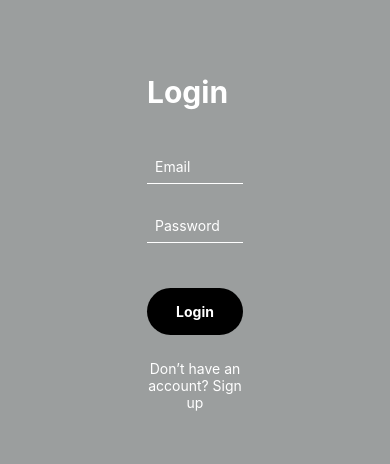
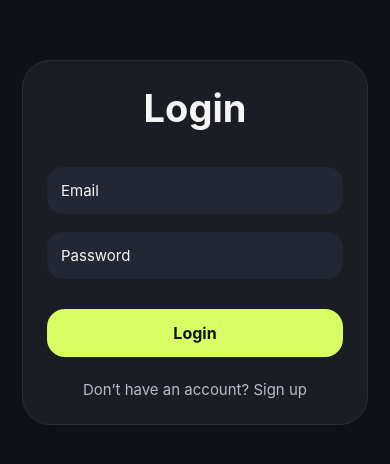
Before and after one commit to josefinasat/integradorVVJ_RN, a React Native app: screen /HomeMenu in a window 390 px wide. Shown: the part 180-644 px from the top of the page. Built offline with nearby package versions, Linux system fonts and the light colour scheme; no server answers.

Commit message:
Arreglos en js y modificaciones de StyleSheet

```diff
--- a/package.json
+++ b/package.json
@@ -6,7 +6,7 @@
     "@expo/vector-icons": "^15.0.2",
     "@react-navigation/bottom-tabs": "^7.16.2",
     "@react-navigation/native": "^7.2.5",
-    "@react-navigation/native-stack": "^7.16.0",
+    "@react-navigation/native-stack": "^7.17.2",
     "expo": "~56.0.8",
     "expo-status-bar": "~56.0.4",
     "firebase": "^8.10.1",
--- a/src/components/PostCard.js
+++ b/src/components/PostCard.js
@@ -32,7 +32,7 @@ function PostCard(props) {
             {
                 props.post.data.likes.includes(auth.currentUser.email) ?
                     <Pressable onPress={() => dislikePost()}>
-                        <Text style={styles.like}>Dislike</Text>
+                        <Text style={styles.like}>Like</Text>
                     </Pressable>
                     :
                     <Pressable onPress={() => likePost()}>
@@ -48,54 +48,75 @@ function PostCard(props) {
 }
 const styles = StyleSheet.create({
     card: {
-        backgroundColor: "#f5f5f0",
-        padding: 15,
-        borderRadius: 12,
-        marginBottom: 15,
-        width: "95%",
-
+        backgroundColor: "#1a1d24",
+        padding: 16,
+        borderRadius: 24,
+        marginBottom: 16,
+        width: "100%",
+        borderWidth: 1,
+        borderColor: "#2a2e38",
     },
 
     user: {
+        color: "#f5f5f5",
         fontWeight: "bold",
         fontSize: 15,
         marginBottom: 8,
-        color: "#333",
     },
 
     description: {
-        fontSize: 16,
-        marginBottom: 10,
-        color: "#4b4646ff",
+        color: "#b8bcc8",
+        fontSize: 15,
+        marginBottom: 14,
+        lineHeight: 21,
     },
 
     image: {
         width: "100%",
-        height: 200,
-        marginBottom: 10,
+        height: 220,
+        borderRadius: 18,
+        marginBottom: 14,
+    },
+
+    actions: {
+        flexDirection: "row",
+        justifyContent: "space-between",
+        alignItems: "center",
+        marginBottom: 12,
     },
 
     likes: {
+        color: "#d9dde7",
         fontSize: 14,
-        marginBottom: 8,
-        color: "#333",
+    },
+
+    likeButton: {
+        backgroundColor: "#232733",
+        paddingVertical: 8,
+        paddingHorizontal: 18,
+        borderRadius: 20,
     },
 
     like: {
-        fontSize: 15,
+        color: "#d7ff63",
+        fontSize: 14,
         fontWeight: "bold",
-        marginBottom: 10,
-        color: "#333",
+    },
+
+    commentButton: {
+        backgroundColor: "transparent",
+        paddingVertical: 12,
+        borderRadius: 18,
+        borderWidth: 1,
+        borderColor: "#d7ff63",
+        marginTop: 4,
     },
 
     comment: {
-        backgroundColor: "black",
-        color: "white",
+        color: "#d7ff63",
         textAlign: "center",
-        padding: 10,
-        borderRadius: 20,
         fontWeight: "bold",
-        marginTop: 5,
+        fontSize: 15,
     },
 });
 
--- a/src/screens/Comments.js
+++ b/src/screens/Comments.js
@@ -77,68 +77,76 @@ function Comments(props) {
 const styles = StyleSheet.create({
     container: {
         flex: 1,
-        backgroundColor: "#9b9e9e",
-        padding: 35,
-        alignItems: "center",
+        backgroundColor: "#0f1116",
+        paddingHorizontal: 22,
+        paddingTop: 25,
+    },
+
+    backButton: {
+        alignSelf: "flex-start",
+        marginBottom: 20,
+    },
+
+    back: {
+        color: "#d7ff63",
+        borderWidth: 1,
+        borderColor: "#d7ff63",
+        paddingVertical: 8,
+        paddingHorizontal: 14,
+        borderRadius: 18,
+        fontWeight: "bold",
     },
 
     title: {
-        color: "white",
-        fontSize: 30,
+        color: "#f5f5f5",
+        fontSize: 34,
         fontWeight: "bold",
-        marginTop: 50,
-        marginBottom: 30,
-        width: 400,
+        marginBottom: 24,
     },
 
     input: {
-        borderBottomWidth: 1,
-        borderBottomColor: "white",
-        color: "white",
-        padding: 8,
-        marginBottom: 25,
-        width: 400,
+        backgroundColor: "#232733",
+        color: "#f5f5f5",
+        borderRadius: 16,
+        padding: 14,
+        marginBottom: 14,
+        fontSize: 15,
     },
 
     button: {
-        backgroundColor: "black",
-        padding: 15,
-        borderRadius: 25,
-        marginBottom: 25,
-        width: 400,
+        backgroundColor: "#d7ff63",
+        paddingVertical: 14,
+        borderRadius: 18,
+        marginBottom: 24,
     },
 
     buttonText: {
-        color: "white",
+        color: "#0f1116",
         textAlign: "center",
         fontWeight: "bold",
+        fontSize: 16,
     },
+
+    commentCard: {
+        backgroundColor: "#1a1d24",
+        padding: 16,
+        borderRadius: 20,
+        marginBottom: 14,
+        borderWidth: 1,
+        borderColor: "#2a2e38",
+    },
+
     owner: {
-        color: "#333",
+        color: "#f5f5f5",
         fontWeight: "bold",
+        fontSize: 14,
         marginBottom: 8,
     },
-    back: {
-        color: "white",
-        backgroundColor: "black",
-        padding: 8,
-        borderRadius: 25,
-        fontWeight: "bold",
-    },
-    backButton: {
-        alignSelf: "flex-start",
-        marginBottom: 25,
-    },
-    commentCard: {
-        backgroundColor: "#f2f2f2",
-        padding: 15,
-        borderRadius: 10,
-        marginBottom: 15,
-        width: 400,
-    },
+
     commentText: {
-        color: "#333",
-        fontSize: 16,
+        color: "#b8bcc8",
+        fontSize: 15,
+        lineHeight: 21,
     },
 });
 export default Comments;
--- a/src/screens/HomePage.js
+++ b/src/screens/HomePage.js
@@ -58,20 +58,25 @@ function HomePage(props) {
 const styles = StyleSheet.create({
     container: {
         flex: 1,
-        backgroundColor: "#9b9e9e",
-        padding: 20,
+        backgroundColor: "#0f1116",
+        paddingTop: 20,
+        paddingHorizontal: 16,
     },
 
     title: {
-        color: "#f5f5f0",
-        fontSize: 30,
+        color: "#f5f5f5",
+        fontSize: 32,
         fontWeight: "bold",
-        marginBottom: 20,
+        marginBottom: 18,
     },
 
     flatlist: {
         flex: 1,
     },
+
+    listContent: {
+        paddingBottom: 20,
+    },
 });
 
 export default HomePage;
--- a/src/screens/Login.js
+++ b/src/screens/Login.js
@@ -69,50 +69,65 @@ function Login(props) {
 const styles = StyleSheet.create({
     container: {
         flex: 1,
-        backgroundColor: "#9b9e9e",
-        padding: 35,
+        backgroundColor: "#0f1116",
+        paddingHorizontal: 22,
         justifyContent: "center",
     },
+
     form: {
-        width: "30%",
-        alignSelf: "center",
+        width: "100%",
+        backgroundColor: "#1a1d24",
+        padding: 24,
+        borderRadius: 28,
+        borderWidth: 1,
+        borderColor: "#2a2e38",
     },
+
     title: {
-        color: "white",
-        fontSize: 30,
+        color: "#f5f5f5",
+        fontSize: 38,
         fontWeight: "bold",
-        marginBottom: 40,
+        marginBottom: 36,
+        textAlign: "center",
     },
+
     input: {
-        borderBottomWidth: 1,
-        borderBottomColor: "white",
-        color: "white",
-        marginBottom: 25,
-        padding: 8,
+        backgroundColor: "#232733",
+        color: "#f5f5f5",
+        borderRadius: 16,
+        padding: 14,
+        marginBottom: 18,
+        fontSize: 15,
     },
+
     button: {
-        backgroundColor: "black",
-        padding: 15,
-        borderRadius: 25,
-        marginTop: 20,
-        marginBottom: 25,
+        backgroundColor: "#d7ff63",
+        paddingVertical: 14,
+        borderRadius: 18,
+        marginTop: 12,
+        marginBottom: 22,
     },
 
     buttonText: {
-        color: "white",
+        color: "#0f1116",
         textAlign: "center",
         fontWeight: "bold",
+        fontSize: 16,
     },
 
     link: {
-        color: "white",
+        color: "#b8bcc8",
         textAlign: "center",
+        fontSize: 15,
+        lineHeight: 21,
     },
+
     error: {
-        color: "white",
+        color: "#ff7b7b",
         textAlign: "center",
         marginBottom: 10,
+        fontWeight: "bold",
     },
-})
+});
 
 export default Login;
--- a/src/screens/MyProfile.js
+++ b/src/screens/MyProfile.js
@@ -92,81 +92,84 @@ function MyProfile(props) {
 const styles = StyleSheet.create({
     container: {
         flex: 1,
-        backgroundColor: "#9b9e9e",
-        padding: 24,
+        backgroundColor: "#0f1116",
+        paddingHorizontal: 22,
+        paddingTop: 28,
     },
+
     title: {
-        color: "#f5f5f0",
-        fontSize: 26,
-        fontWeight: "600",
+        color: "#f5f5f5",
+        fontSize: 34,
+        fontWeight: "bold",
         marginBottom: 24,
-        marginTop: 10,
     },
+
     infoContainer: {
-        marginBottom: 10,
+        marginBottom: 22,
     },
 
     infoBox: {
-        backgroundColor: "#f5f5f0",
-        padding: 14,
-        borderRadius: 10,
-        marginBottom: 8,
-        width: "100%",
+        backgroundColor: "#1a1d24",
+        padding: 18,
+        borderRadius: 22,
+        marginBottom: 14,
         borderWidth: 1,
-        borderColor: "#ebebeb",
+        borderColor: "#2a2e38",
     },
 
     infoText: {
-        color: "#9c9c98ff",
-        fontSize: 13,
+        color: "#b8bcc8",
+        fontSize: 14,
+        marginBottom: 6,
     },
 
     infoTitle: {
-        color: "#4b4646ff",
+        color: "#f5f5f5",
         fontSize: 20,
+        fontWeight: "bold",
     },
 
     subtitle: {
-        color: "#f5f5f0",
-        fontSize: 26,
-        marginTop: 30,
-        marginBottom: 20,
-        fontWeight: "600",
+        color: "#f5f5f5",
+        fontSize: 28,
+        fontWeight: "bold",
+        marginBottom: 16,
     },
 
     text: {
-        color: "#333",
+        color: "#b8bcc8",
         fontSize: 16,
-        marginBottom: 10,
+        marginBottom: 18,
     },
 
     post: {
-        backgroundColor: "#f5f5f0",
-        padding: 14,
-        borderRadius: 10,
-        marginBottom: 8,
-        width: "100%",
+        backgroundColor: "#1a1d24",
+        padding: 16,
+        borderRadius: 18,
+        marginBottom: 12,
         borderWidth: 1,
-        borderColor: "#ebebeb",
+        borderColor: "#2a2e38",
     },
+
     postText: {
-        color: "#4b4646ff",
-        fontSize: 16,
+        color: "#b8bcc8",
+        fontSize: 15,
+        lineHeight: 21,
     },
+
     button: {
-        backgroundColor: "black",
-        padding: 15,
-        borderRadius: 25,
-        marginTop: 25,
-        width: "30%",
-        alignSelf: "center",
-
+        backgroundColor: "#d7ff63",
+        paddingVertical: 14,
+        borderRadius: 18,
+        marginTop: 10,
+        marginBottom: 18,
     },
 
     buttonText: {
-        color: "white",
+        color: "#0f1116",
         textAlign: "center",
         fontWeight: "bold",
+        fontSize: 16,
     },
 });
 
--- a/src/screens/NewPost.js
+++ b/src/screens/NewPost.js
@@ -18,8 +18,8 @@ function NewPost() {
                     setDescription("");
                 })
                 .catch((e) => console.log(e));
+        }
     }
-}
 
     return (
         <View style={styles.container}>
@@ -42,43 +42,52 @@ function NewPost() {
 const styles = StyleSheet.create({
     container: {
         flex: 1,
-        backgroundColor: "#9b9e9e",
-        padding: 35,
+        backgroundColor: "#0f1116",
+        paddingHorizontal: 22,
         justifyContent: "center",
     },
 
     form: {
-        width: "55%",
-        alignSelf: "center",
+        width: "100%",
+        backgroundColor: "#1a1d24",
+        padding: 24,
+        borderRadius: 28,
+        borderWidth: 1,
+        borderColor: "#2a2e38",
     },
 
     title: {
-        color: "#f5f5f0",
-        fontSize: 35,
+        color: "#f5f5f5",
+        fontSize: 34,
         fontWeight: "bold",
-        marginBottom: 40,
+        marginBottom: 28,
+        textAlign: "center",
     },
 
     input: {
-        borderBottomWidth: 1,
-        borderBottomColor: "white",
-        color: "white",
-        marginBottom: 25,
-        padding: 8,
+        backgroundColor: "#232733",
+        color: "#f5f5f5",
+        borderRadius: 18,
+        padding: 14,
+        marginBottom: 20,
+        fontSize: 15,
+        height: 130,
+        textAlignVertical: "top",
     },
 
     button: {
-        backgroundColor: "black",
-        padding: 15,
-        borderRadius: 25,
-        marginTop: 20,
-        marginBottom: 25,
+        backgroundColor: "#d7ff63",
+        paddingVertical: 14,
+        borderRadius: 18,
+        marginTop: 8,
     },
 
     buttonText: {
-        color: "#f5f5f0",
+        color: "#0f1116",
         textAlign: "center",
         fontWeight: "bold",
+        fontSize: 16,
     },
 });
+
 export default NewPost;
--- a/src/screens/Register.js
+++ b/src/screens/Register.js
@@ -84,54 +84,64 @@ function Register(props) {
 const styles = StyleSheet.create({
     container: {
         flex: 1,
-        backgroundColor: "#9b9e9e",
-        padding: 35,
+        backgroundColor: "#0f1116",
+        paddingHorizontal: 22,
         justifyContent: "center",
     },
 
     form: {
-        width: "30%",
-        alignSelf: "center",
+        width: "100%",
+        backgroundColor: "#1a1d24",
+        padding: 24,
+        borderRadius: 28,
+        borderWidth: 1,
+        borderColor: "#2a2e38",
     },
 
     title: {
-        color: "white",
-        fontSize: 30,
+        color: "#f5f5f5",
+        fontSize: 38,
         fontWeight: "bold",
-        marginBottom: 40,
+        marginBottom: 36,
+        textAlign: "center",
     },
 
     input: {
-        borderBottomWidth: 1,
-        borderBottomColor: "white",
-        color: "white",
-        marginBottom: 25,
-        padding: 8,
+        backgroundColor: "#232733",
+        color: "#f5f5f5",
+        borderRadius: 16,
+        padding: 14,
+        marginBottom: 18,
+        fontSize: 15,
     },
 
     button: {
-        backgroundColor: "black",
-        padding: 15,
-        borderRadius: 25,
-        marginTop: 20,
-        marginBottom: 25,
+        backgroundColor: "#d7ff63",
+        paddingVertical: 14,
+        borderRadius: 18,
+        marginTop: 12,
+        marginBottom: 22,
     },
 
     buttonText: {
-        color: "white",
+        color: "#0f1116",
         textAlign: "center",
         fontWeight: "bold",
+        fontSize: 16,
     },
 
     link: {
-        color: "white",
+        color: "#b8bcc8",
         textAlign: "center",
+        fontSize: 15,
+        lineHeight: 21,
     },
 
     error: {
-        color: "white",
+        color: "#ff7b7b",
         textAlign: "center",
         marginBottom: 10,
+        fontWeight: "bold",
     },
 });
 
```
Also changed, not shown: src/components/HomeMenu.js (+18 -1 lines), 1 other file (tests, documents, lock files or other folders).
